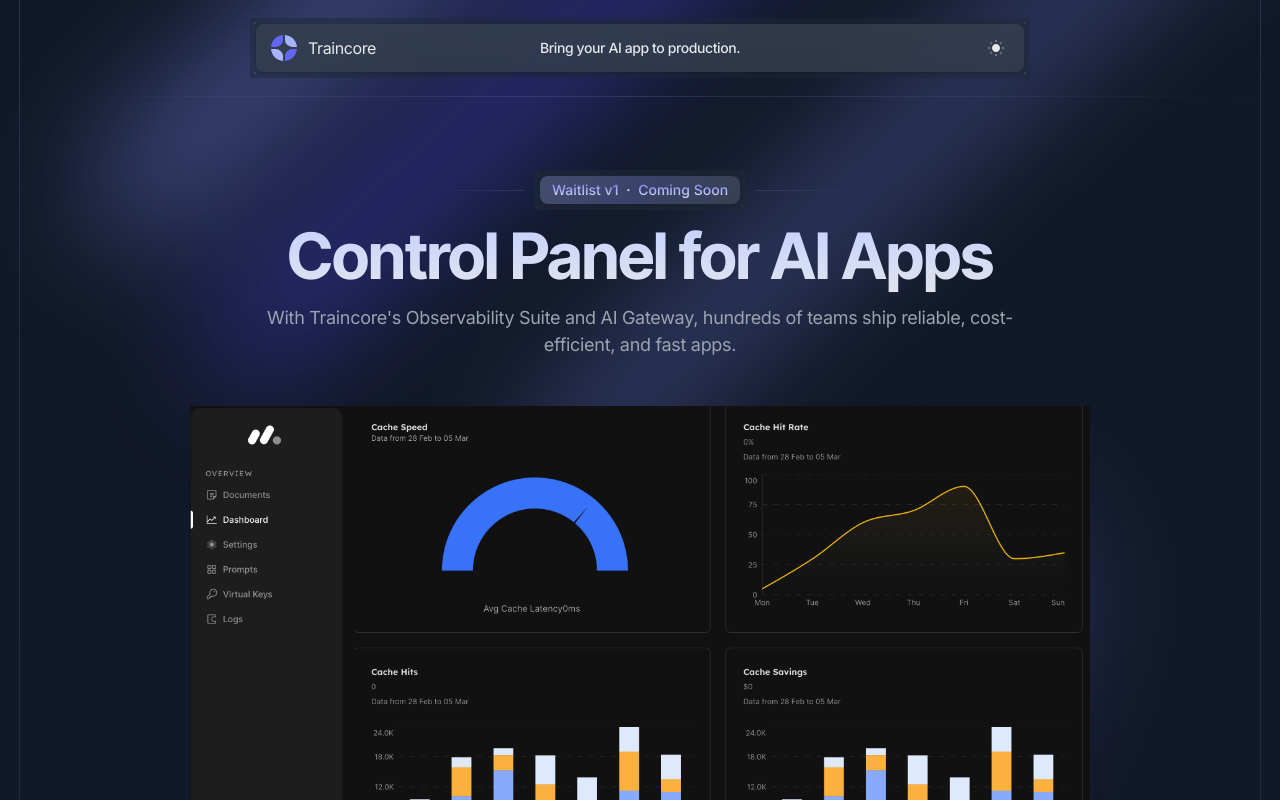
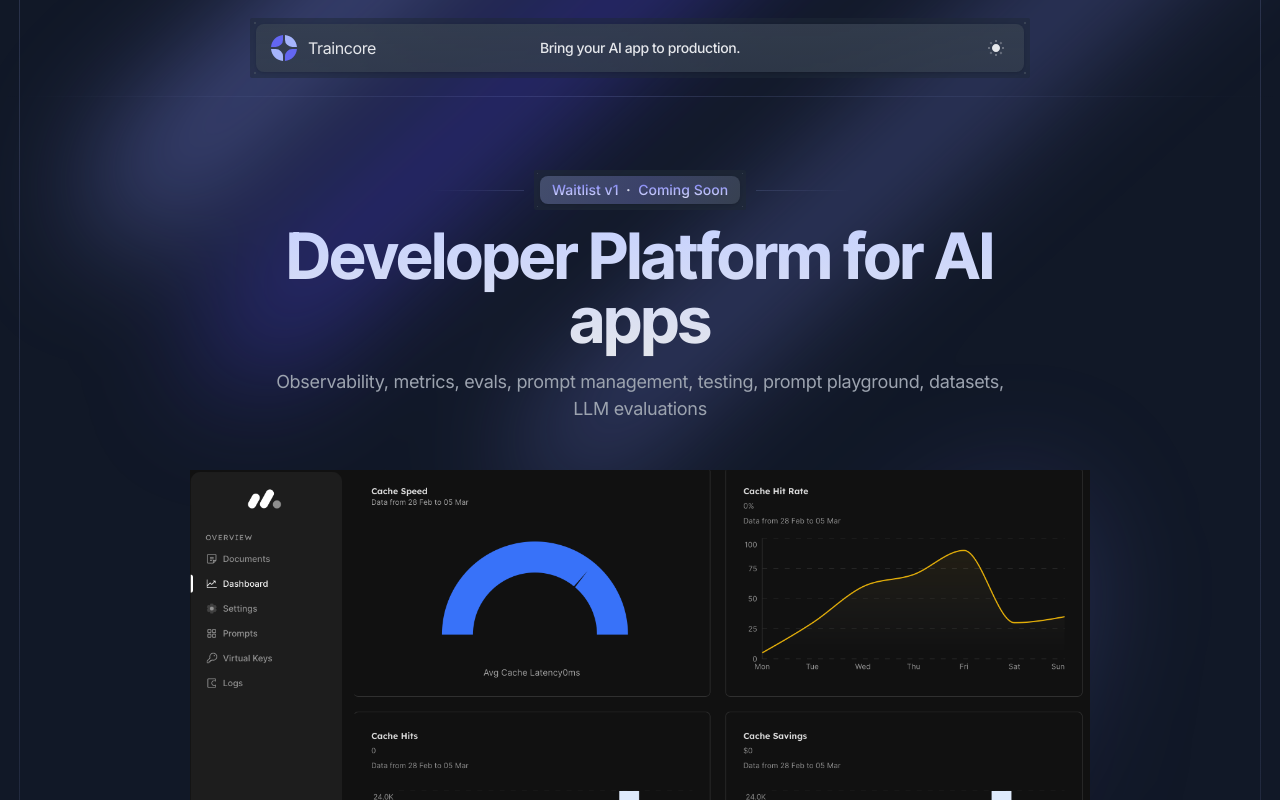
Before and after one commit to anuragvishwa/traincore-ui, a Next.js app: page / in a window 1280 px wide. Shown: the top 800 px of the page. Built offline with nearby package versions, Linux system fonts and the light colour scheme.

Commit message:
changed landing screen

```diff
--- a/app/(default)/page.tsx
+++ b/app/(default)/page.tsx
@@ -18,9 +18,8 @@
         <div className="px-4 sm:px-6">
           <PageHeader
             className="mb-12"
-            title="Control Panel for AI Apps"
-            description="With Traincore's Observability Suite and AI Gateway,
-hundreds of teams ship reliable, cost-efficient, and fast apps."
+            title="Developer Platform for AI apps"
+            description="Observability, metrics, evals, prompt management, testing, prompt playground, datasets, LLM evaluations"
           >
             Waitlist v1 <span className="text-gray-300 mx-1">·</span> Coming
             Soon
```
